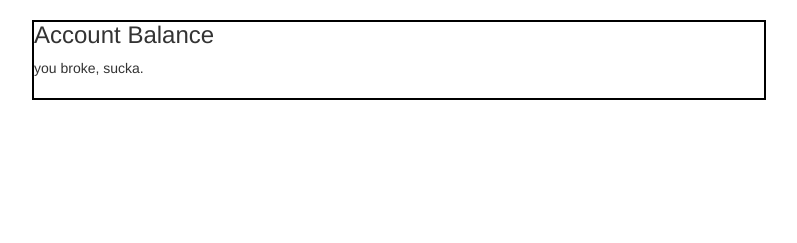
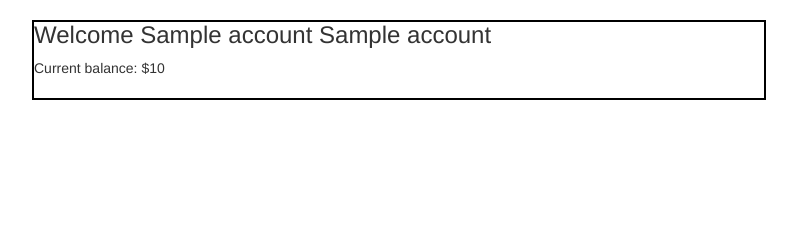
Before and after one commit to Atticuss/Flask-CTF, a Flask app: template templates/account.html in a window 1280 px wide. Shown: the part 108-351 px from the top of the page, without its empty margins (241-1038 px from the left). Run offline with Flask 2, Linux system fonts and the light colour scheme; the template is opened without the code that fills it: most values are stand-ins (such as "Sample title", 1, 10 or a date in 2020); parts of the project's set-up code (start-up, migrations or seed data) failed here and were passed over; some libraries are stand-ins or nearby versions.

Commit message:
updated account details page to actually display account details

```diff
--- a/controllers/AccountController.py
+++ b/controllers/AccountController.py
@@ -1,7 +1,9 @@
 from util.db import admin_conn
 
 def get_account_data(username):
-    return None
+    with admin_conn.cursor() as curs:
+        curs.execute('select first_name, last_name, account_balance from users where username=%s', (username))
+        return curs.fetchall()[0]
 
 def get_all_users():
     with admin_conn.cursor() as curs:
--- a/templates/account.html
+++ b/templates/account.html
@@ -4,8 +4,8 @@
 <div class="col-md-8">
     Logged in as: {{ user }} </br>
     <div style="outline: 2px solid black">
-        <h3>Account Balance</h3>
-        you broke, sucka.
+        <h3>Welcome {{ account_data[0] }} {{ account_data[1] }}</h3>
+        Current balance: ${{ '{:,}'.format(account_data[2]) }}
         </br></br>
     </div>
 </div>
```
